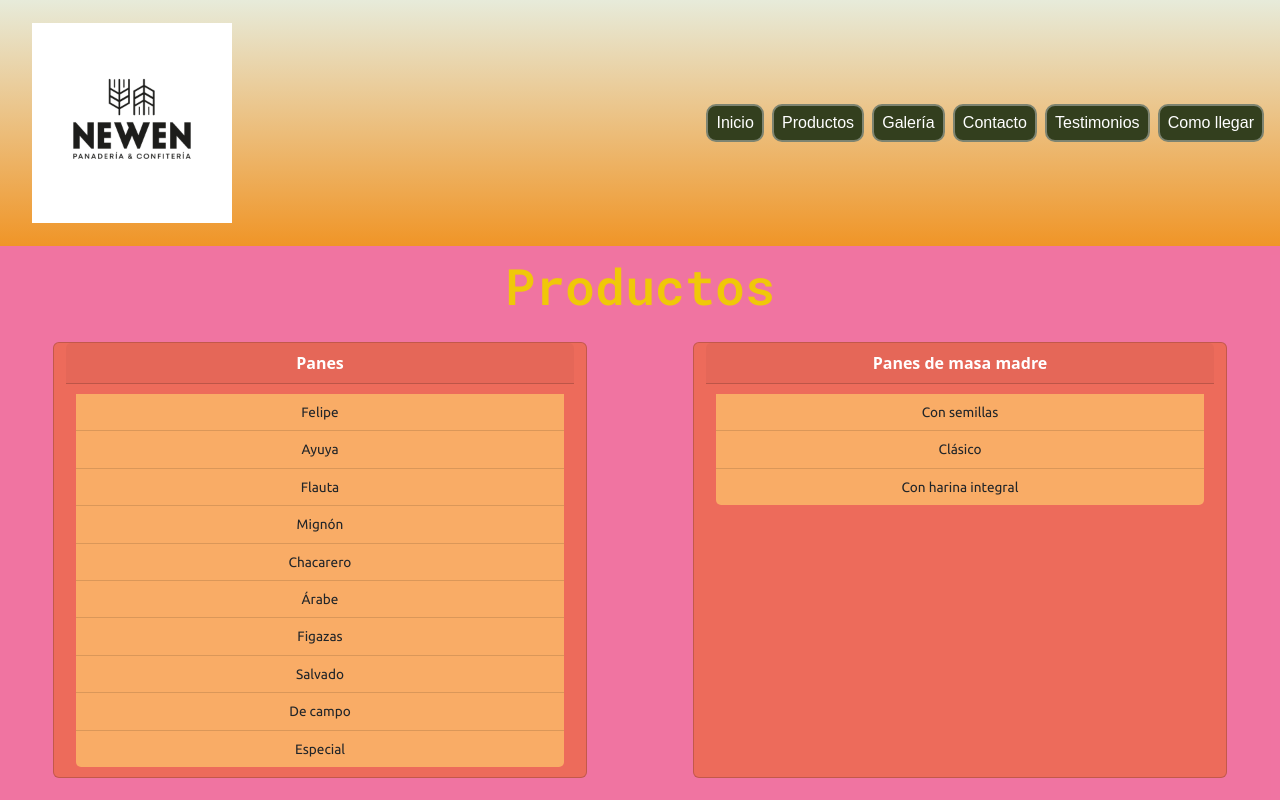
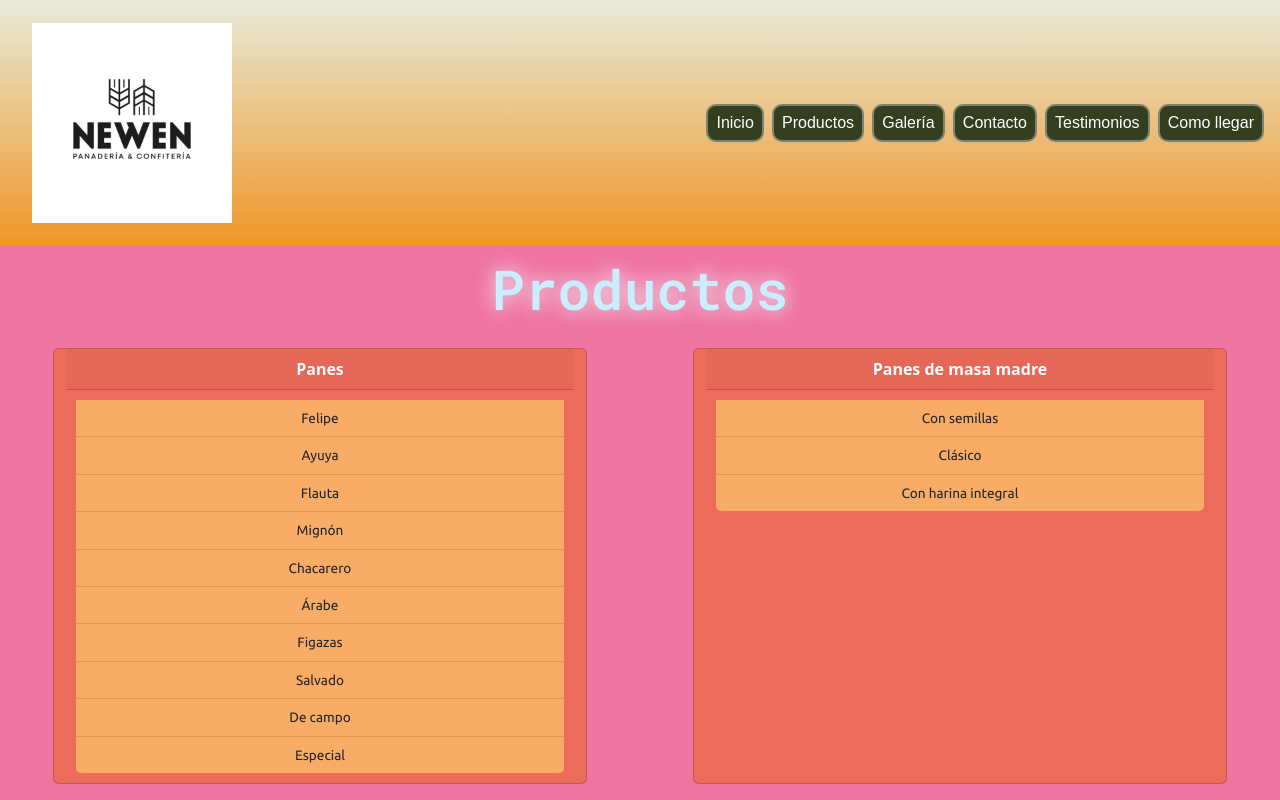
Before and after one commit to chinosuppo/panaderiaNewen, a plain HTML site: page paginas/productos.html in a window 1280 px wide. In both pictures the pointer is over the element "Productos". Shown: the top 800 px of the page. Drawn offline with nearby package versions, Linux system fonts and the light colour scheme; a web font is replaced by a local one.

Commit message:
Añadido estilos hover a los titulos y mejora de imagenes de carousel

```diff
--- a/css/styles.css
+++ b/css/styles.css
@@ -16,6 +16,15 @@
   margin: auto;
   padding: 10px;
   color: #F0C808; }
+  .titulo:hover, .index-main .titulos .titulo:hover, .testimonioClientes h1:hover {
+    transition: color 1s, font-size 1s, text-shadow 1s;
+    -moz-transition: color 1s, font-size 1s, text-shadow 1s;
+    -webkit-transition: color 1s, font-size 1s, text-shadow 1s;
+    -o-transition: color 1s, font-size 1s, text-shadow 1s;
+    color: #C9EEFF;
+    z-index: 10;
+    font-size: 55px;
+    text-shadow: 0 0 20px #EAF8FF; }
 
 .header {
   background-image: linear-gradient(180deg, #E7EBDA, #f09527); }
```
Also changed, not shown: index.html (+4 -4 lines), scss/variables/_extend.scss (+10 -0 lines), img/grisin.jpg, img/masa_madre.jpg, img/mate_tortas.jpg, img/panaderia_ppal.jpg.
